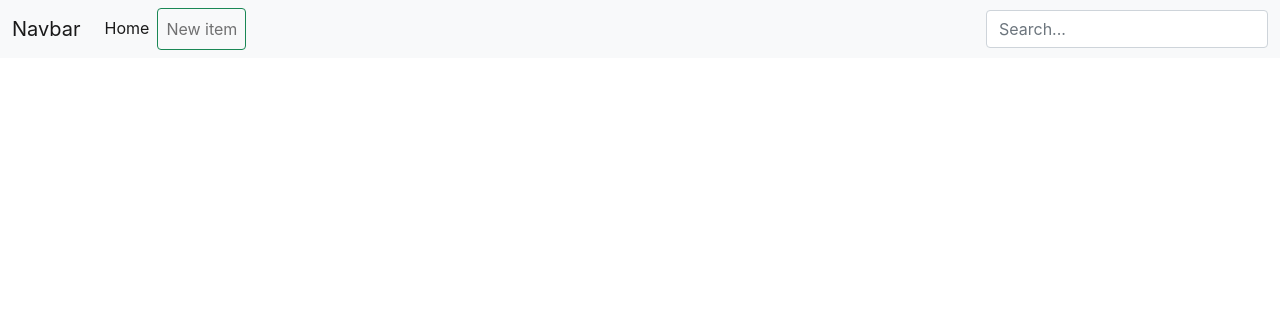
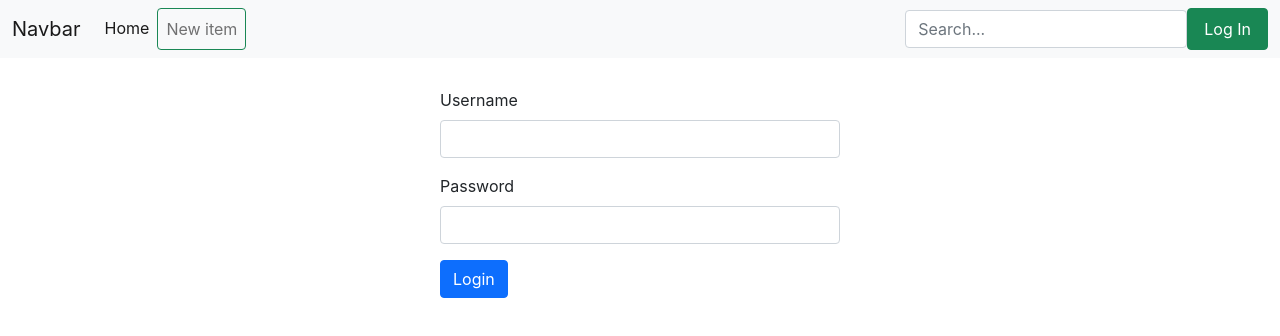
Before and after one commit to HermanNauf/Webtek-Prosjekt, a React (Create React App) app: page /login in a window 1280 px wide. Shown: the top 336 px of the page. Built offline with nearby package versions, Linux system fonts and the light colour scheme.

Commit message:
Login and logout working.

```diff
--- a/src/App.js
+++ b/src/App.js
@@ -1,12 +1,14 @@
 import { Switch, Route } from 'react-router-dom';
 import Navbar from "./components/Navbar/Navbar";
 import { useEffect, useState } from "react";
-import { useDispatch } from "react-redux";
+import {useDispatch, useSelector} from "react-redux";
 
 
 // Pages
 import Home from "./pages/Home/Home";
-import Newitem from "./pages/Newitem/Newitem"
+import Newitem from "./pages/Newitem/Newitem";
+import Login from "./pages/Login/Login";
+
 import { itemlist } from "./lists/itemlist";
 import { setItems } from "./actions/actions";
 
@@ -14,22 +16,26 @@ export default function App() {
   const dispatch = useDispatch();
   const [search, setSearch] = useState("");
 
+  const user = useSelector((state) => state.user);
+
   useEffect(() => {
     dispatch(setItems(itemlist));
   }, [dispatch]);
 
   return (
     <div className="App">
-      <Navbar setSearch={setSearch}/>
+      <Navbar setSearch={setSearch} user={user}/>
       <Switch>
           <Route exact path="/">
               <Home search={search} />
           </Route>
           <Route exact path="/new">
-              <Newitem search={search}/>
+              <Newitem />
+          </Route>
+          <Route exact path="/login">
+              <Login />
           </Route>
       </Switch>
-
     </div>
   );
 }
--- a/src/actions/actions.js
+++ b/src/actions/actions.js
@@ -5,4 +5,13 @@ export function setItems(items) {
         items: items
       });
     };
-  }
+}
+
+export function setUser(user) {
+    return function (dispatch) {
+        dispatch({
+            type: "SET_USER",
+            user: user
+        });
+    };
+}
--- a/src/components/Navbar/Navbar.js
+++ b/src/components/Navbar/Navbar.js
@@ -1,8 +1,18 @@
 import React from "react";
-import { NavLink, Link } from "react-router-dom";
+import {NavLink, Link, useHistory} from "react-router-dom";
 import SearchBar from "../SearchBar/SearchBar";
+import {setUser} from "../../actions/actions";
+import {useDispatch} from "react-redux";
 
-export default function Navbar({setSearch}) {
+export default function Navbar({setSearch, user}) {
+  const dispatch = useDispatch();
+  let history = useHistory();
+
+  function handleLogout() {
+    dispatch(setUser({}));
+    history.push("/");
+  }
+
   return (
     <nav className="navbar navbar-expand-lg navbar-light bg-light">
       <div className="container-fluid">
@@ -23,6 +33,22 @@ export default function Navbar({setSearch}) {
             </li>
           </ul>
           <SearchBar setSearch={setSearch}/>
+          {/* Displays greeting if logged in */}
+          {user.hasOwnProperty("username") &&
+          <p>
+            Hello {user.username}!
+          </p>
+          }
+          {user.hasOwnProperty("username") ? (
+              <button className="nav-link btn btn-outline-success" onClick={handleLogout}>
+                Log Out
+              </button> )
+              : (
+              <NavLink className="nav-link btn btn-outline-success" to="/login" activeClassName="active">
+                Log In
+              </NavLink>
+              )
+          }
         </div>
       </div>
     </nav>
--- a/src/lists/loginlist.js
+++ b/src/lists/loginlist.js
@@ -1,10 +1,17 @@
 export const loginlist = [
     {
         username: "test1",
-        password: "test1"
+        password: "test1",
+        type: "user"
     },
     {
         username: "test2",
-        password: "test2"
+        password: "test2",
+        type: "user"
+    },
+    {
+        username: "admin",
+        password: "pass",
+        type: "admin"
     }
 ]
--- a/src/pages/Home/Home.js
+++ b/src/pages/Home/Home.js
@@ -1,8 +1,6 @@
 import React from "react";
 import { useSelector } from "react-redux";
 import Item from "../../components/items/item";
-
-import { itemlist } from "../../lists/itemlist";
 
 export default function Home({search}){
     const items = useSelector((state) => state.items);
--- /dev/null
+++ b/src/pages/Login/Login.js
@@ -0,0 +1,57 @@
+import React from "react";
+
+import { useDispatch } from "react-redux";
+import { useHistory } from "react-router-dom";
+import { setUser } from "../../actions/actions";
+
+// TODO Switch for API-call
+import {loginlist} from "../../lists/loginlist";
+
+export default function Login() {
+    const [username, setUsername] = React.useState("");
+    const [password, setPassword] = React.useState("");
+
+    let history = useHistory();
+
+    const dispatch = useDispatch();
+
+    function handleLogin(event) {
+        event.preventDefault();
+
+        //Switch loginlist to backend-call for registered users
+        let foundUser = loginlist.filter((user) =>
+            user.username === username && user.password === password)[0];
+
+        dispatch(setUser(foundUser));
+        history.push("/");
+    }
+
+    return (
+        <form
+            style={{ maxWidth: 400, width: "100%", margin: "30px auto" }}
+            onSubmit={handleLogin}
+        >
+            <div className="mb-3">
+                <label className="form-label">Username</label>
+                <input
+                    onChange={(e) => setUsername(e.target.value)}
+                    value={username}
+                    type="text"
+                    className="form-control"
+                />
+            </div>
+            <div className="mb-3">
+                <label className="form-label">Password</label>
+                <input
+                    onChange={(e) => setPassword(e.target.value)}
+                    value={password}
+                    type="password"
+                    className="form-control"
+                />
+            </div>
+            <button type="submit" className="btn btn-primary">
+                Login
+            </button>
+        </form>
+    );
+}
--- a/src/store/dataReducer.js
+++ b/src/store/dataReducer.js
@@ -1,5 +1,6 @@
 const initialState = {
     items: [],
+    user: {}
   };
 
   function dataReducer(state = initialState, action) {
@@ -8,6 +9,11 @@ const initialState = {
         return {
           ...state,
           items: action.items
+        };
+      case "SET_USER":
+        return {
+          ...state,
+          user: action.user
         };
 
 
```
Also changed, not shown: src/pages/Logout/Logout.js (added, +20 -0 lines).
